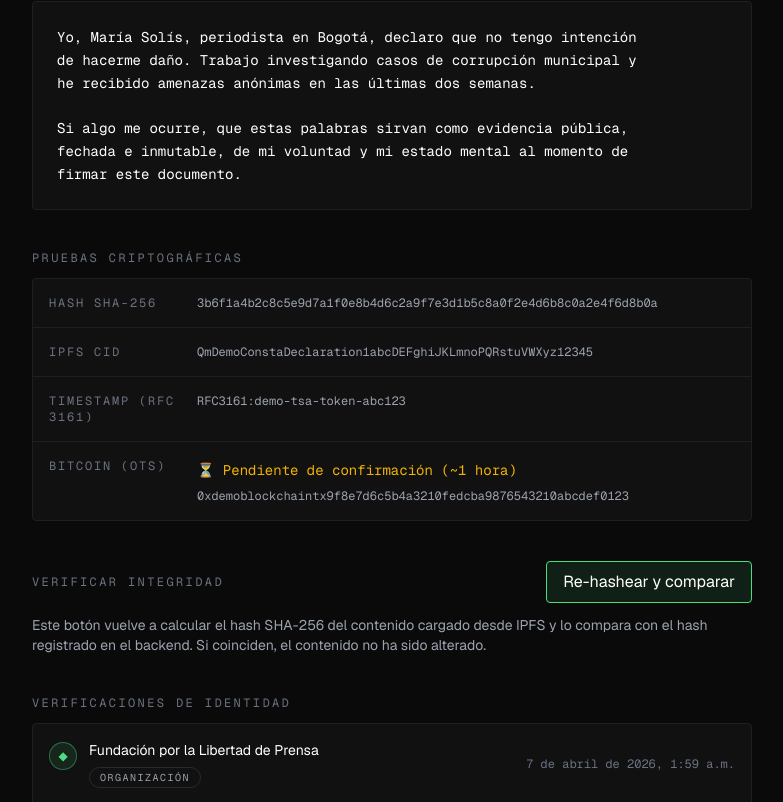
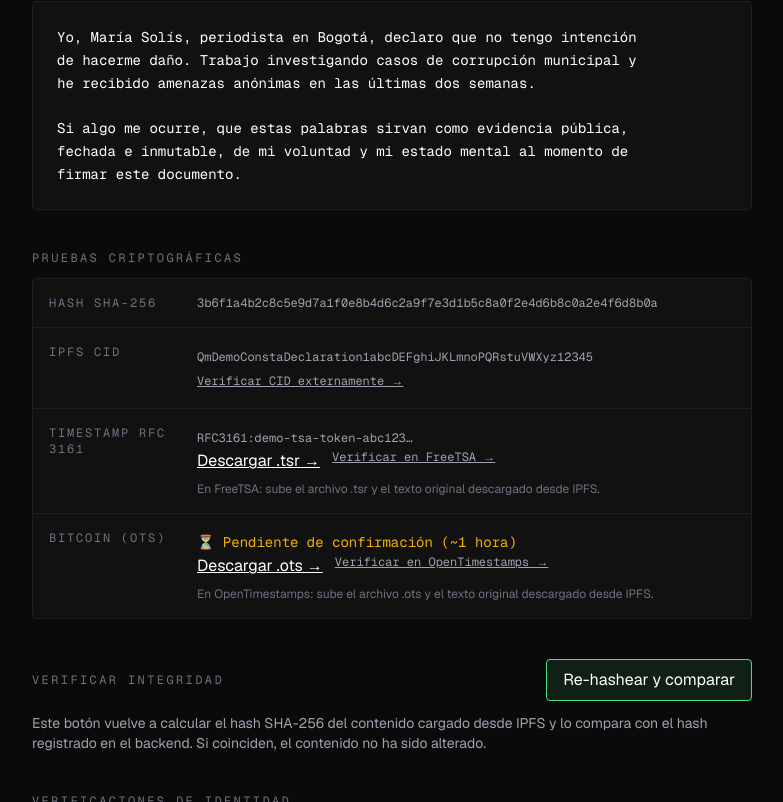
Before and after one commit to consta-app/consta-frontend, a Next.js app: page /declaration/demo-declaration-1/verify in a window 1280 px wide. Shown: the part 434-1236 px from the top of the page, without its empty margins (248-1031 px from the left). Built offline with nearby package versions, Linux system fonts and the light colour scheme; no server answers.

Commit message:
Add external verification links and file downloads for IPFS, OTS, and RFC 3161

```diff
--- a/app/declaration/[id]/verify/page.tsx
+++ b/app/declaration/[id]/verify/page.tsx
@@ -37,6 +37,16 @@ function formatDate(iso: string): string {
   } catch {
     return iso;
   }
+}
+
+function downloadBase64(b64: string, filename: string, mime: string) {
+  const bytes = Uint8Array.from(atob(b64), c => c.charCodeAt(0));
+  const url = URL.createObjectURL(new Blob([bytes], { type: mime }));
+  const a = document.createElement("a");
+  a.href = url;
+  a.download = filename;
+  a.click();
+  URL.revokeObjectURL(url);
 }
 
 export default function VerifyDeclarationPage({
@@ -189,13 +199,48 @@ export default function VerifyDeclarationPage({
                   <span className="text-xs text-text-dim font-mono uppercase tracking-[0.15em]">
                     IPFS CID
                   </span>
-                  <Mono>{data.ipfs_cid}</Mono>
+                  <div className="space-y-2">
+                    <Mono className="break-all">{data.ipfs_cid}</Mono>
+                    <a
+                      href={`https://cid.ipfs.tech/#${data.ipfs_cid}`}
+                      target="_blank"
+                      rel="noopener noreferrer"
+                      className="inline-block text-xs font-mono text-text-muted hover:text-accent underline transition-colors"
+                    >
+                      Verificar CID externamente →
+                    </a>
+                  </div>
                 </div>
                 <div className="p-4 grid grid-cols-1 sm:grid-cols-[140px_1fr] gap-2">
                   <span className="text-xs text-text-dim font-mono uppercase tracking-[0.15em]">
-                    Timestamp (RFC 3161)
+                    Timestamp RFC 3161
                   </span>
-                  <Mono>{data.timestamp_token}</Mono>
+                  {data.timestamp_token ? (
+                    <div className="space-y-2">
+                      <Mono className="break-all text-xs">{data.timestamp_token.slice(0, 64)}…</Mono>
+                      <div className="flex flex-wrap gap-3">
+                        <button
+                          onClick={() => downloadBase64(data.timestamp_token, `consta-${data.declaration_id}.tsr`, "application/timestamp-reply")}
+                          className="text-xs font-mono text-text-muted hover:text-accent underline transition-colors"
+                        >
+                          Descargar .tsr →
+                        </button>
+                        <a
+                          href="https://www.freetsa.org/index_en.php"
+                          target="_blank"
+                          rel="noopener noreferrer"
+                          className="text-xs font-mono text-text-muted hover:text-accent underline transition-colors"
+                        >
+                          Verificar en FreeTSA →
+                        </a>
+                      </div>
+                      <p className="text-xs text-text-dim">
+                        En FreeTSA: sube el archivo .tsr y el texto original descargado desde IPFS.
+                      </p>
+                    </div>
+                  ) : (
+                    <Mono className="text-text-dim text-xs">No disponible</Mono>
+                  )}
                 </div>
                 <div className="p-4 grid grid-cols-1 sm:grid-cols-[140px_1fr] gap-2">
                   <span className="text-xs text-text-dim font-mono uppercase tracking-[0.15em]">
@@ -203,20 +248,34 @@ export default function VerifyDeclarationPage({
                   </span>
                   <div className="space-y-2">
                     {data.blockchain_confirmed ? (
-                      <span className="inline-flex items-center gap-1.5 text-sm text-accent font-mono">
-                        ✓ Anclada en Bitcoin
-                      </span>
+                      <span className="text-sm text-accent font-mono">✓ Anclada en Bitcoin</span>
                     ) : data.blockchain_tx ? (
-                      <span className="inline-flex items-center gap-1.5 text-sm text-yellow-500 font-mono">
-                        ⏳ Pendiente de confirmación (~1 hora)
-                      </span>
+                      <span className="text-sm text-yellow-500 font-mono">⏳ Pendiente de confirmación (~1 hora)</span>
                     ) : (
-                      <span className="text-sm text-text-dim font-mono">
-                        Sin anclaje en blockchain
-                      </span>
+                      <span className="text-sm text-text-dim font-mono">Sin anclaje en blockchain</span>
                     )}
                     {data.blockchain_tx && (
-                      <Mono className="block text-xs break-all">{data.blockchain_tx}</Mono>
+                      <div className="flex flex-wrap gap-3">
+                        <button
+                          onClick={() => downloadBase64(data.blockchain_tx, `consta-${data.declaration_id}.ots`, "application/octet-stream")}
+                          className="text-xs font-mono text-text-muted hover:text-accent underline transition-colors"
+                        >
+                          Descargar .ots →
+                        </button>
+                        <a
+                          href="https://opentimestamps.org"
+                          target="_blank"
+                          rel="noopener noreferrer"
+                          className="text-xs font-mono text-text-muted hover:text-accent underline transition-colors"
+                        >
+                          Verificar en OpenTimestamps →
+                        </a>
+                      </div>
+                    )}
+                    {data.blockchain_tx && (
+                      <p className="text-xs text-text-dim">
+                        En OpenTimestamps: sube el archivo .ots y el texto original descargado desde IPFS.
+                      </p>
                     )}
                   </div>
                 </div>
```
